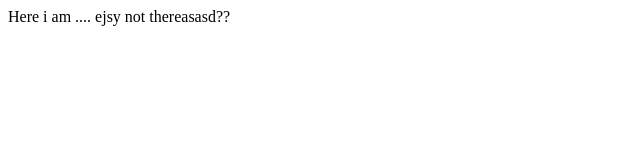
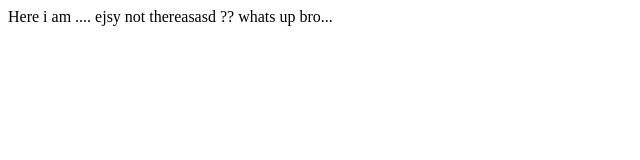
Before and after one commit to kashifhussayn/Reposiotry-practice, a plain HTML site: page index.html in a window 1280 px wide. Shown: the whole page, without its empty margins (0-640 px from the left). Drawn offline with Linux system fonts and the light colour scheme.

Commit message:
all data updated

```diff
--- a/app.js
+++ b/app.js
@@ -0,0 +1 @@
+console.log('hello world')
--- a/index.html
+++ b/index.html
@@ -3,6 +3,7 @@
         <title>asd</title>
     </head>
     <body>
-        Here i am .... ejsy not thereasasd??
+        Here i am .... ejsy not thereasasd  ??
+        whats up bro...
     </body>
 </html>
```
